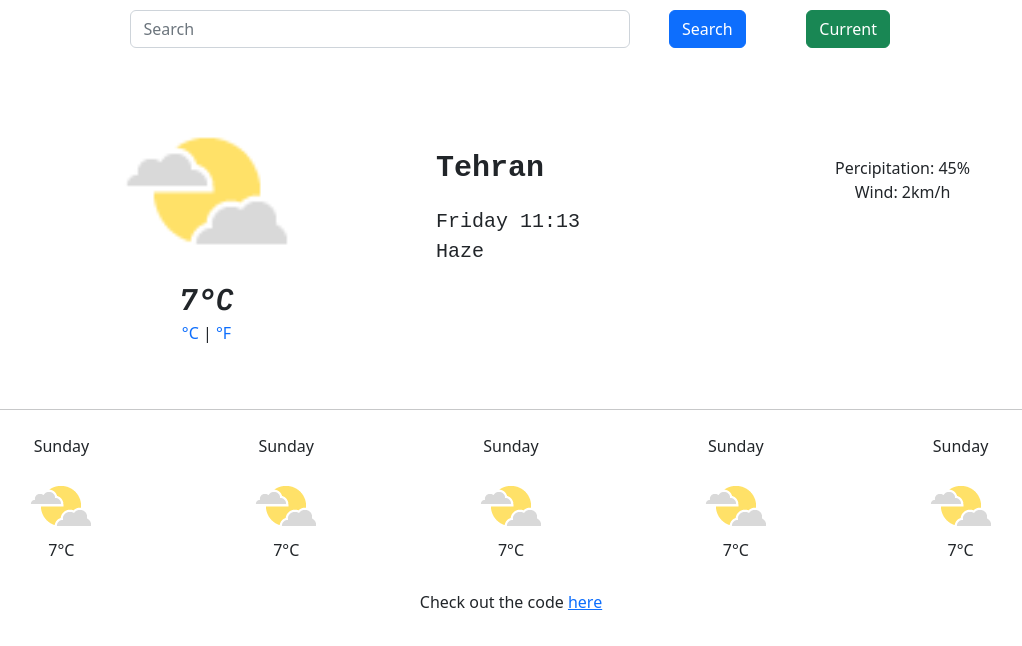
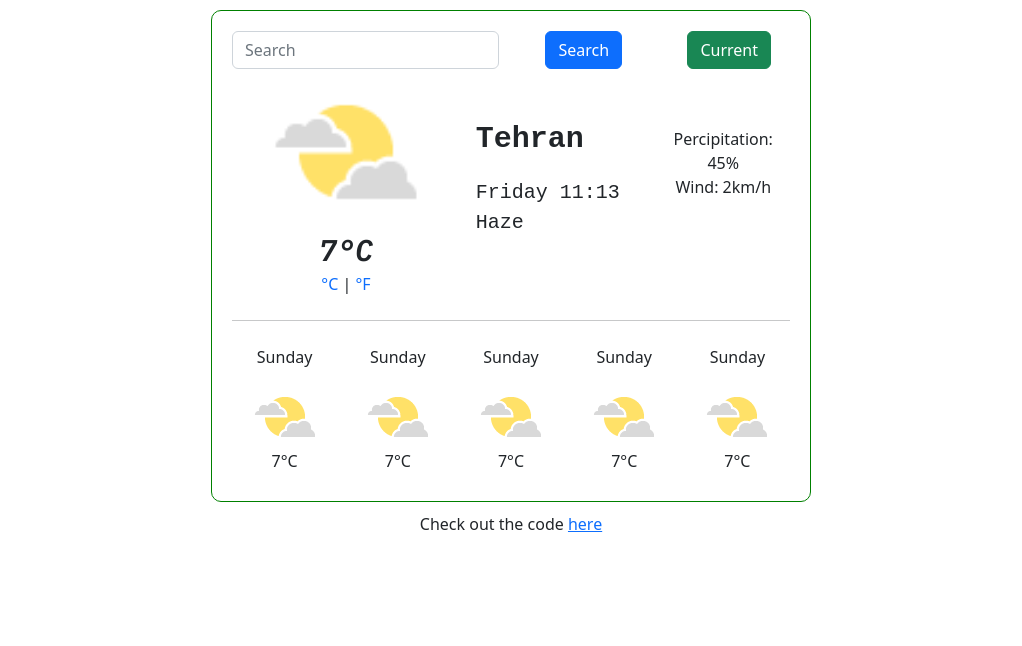
Before and after one commit to ParisaFaridi/my-project, a plain HTML site: page index.html in a window 1280 px wide. Shown: the whole page, without its empty margins (129-1151 px from the left). Drawn offline with nearby package versions, Linux system fonts and the light colour scheme; a web font is replaced by a local one.

Commit message:
Fix the styling

```diff
--- a/index.html
+++ b/index.html
@@ -4,7 +4,7 @@
     <meta charset="UTF-8" />
     <meta http-equiv="X-UA-Compatible" content="IE=edge" />
     <meta name="viewport" content="width=device-width, initial-scale=1.0" />
-    <title>Document</title>
+    <title>Weather App</title>
     <script
       src="https://cdnjs.cloudflare.com/ajax/libs/axios/0.24.0/axios.min.js"
       integrity="sha512-u9akINsQsAkG9xjc1cnGF4zw5TFDwkxuc9vUp5dltDWYCSmyd0meygbvgXrlc/z7/o4a19Fb5V0OUE58J7dcyw=="
@@ -34,28 +34,29 @@
 
   <body>
     <div class="container">
+      <div class="app">
         <form class="search-bar">
           <div class="row">
-          <div class="col-8">
+            <div class="col-6">
               <input
                 type="text"
                 class="form-control search-input"
                 placeholder="Search"
               />
             </div>
-          <div class="col-2">
+            <div class="col-3">
               <button type="submit" class="btn btn-primary search-btn">
                 Search
               </button>
             </div>
-          <div class="col-2">
+            <div class="col-3">
               <button type="button" class="btn btn-success current">
                 Current
               </button>
             </div>
           </div>
         </form>
-      <div class="row p-5">
+        <div class="row p-2">
           <div class="col-5">
             <img
               src="src/images/partly_cloudy.png"
@@ -111,6 +112,7 @@
             <span>7<span>°C</span></span>
           </div>
         </div>
+      </div>
       <span
         >Check out the code
         <a href="https://github.com/ParisaFaridi/weather-app" target="_blank"
--- a/src/styles.css
+++ b/src/styles.css
@@ -1,14 +1,20 @@
-body {
-  text-align: center;
+.app {
   margin: auto;
+  max-width: 600px;
+  display: block;
+  border: solid green 1px;
+  border-radius: 10px;
+  padding: 20px;
+  margin-top: 10px;
+  margin-bottom: 10px;
 }
 div {
   text-align: center;
   margin: auto;
 }
 .main-icon {
-  width: 170px;
-  height: 170px;
+  width: 150px;
+  height: 150px;
 }
 .temperature {
   font-size: 30px;
@@ -33,18 +39,7 @@ div {
 .other {
   padding: 50px 0px;
 }
-.search-bar {
-  width: 70%;
-  margin: auto;
-  padding: 10px;
-}
 .celcius,
 .fahranhite {
   text-decoration: none;
 }
-.current {
-  margin-left: 20px;
-}
-.forecast {
-  margin-bottom: 20px;
-}
```
Lines whose indentation alone changed are shown as unchanged.
